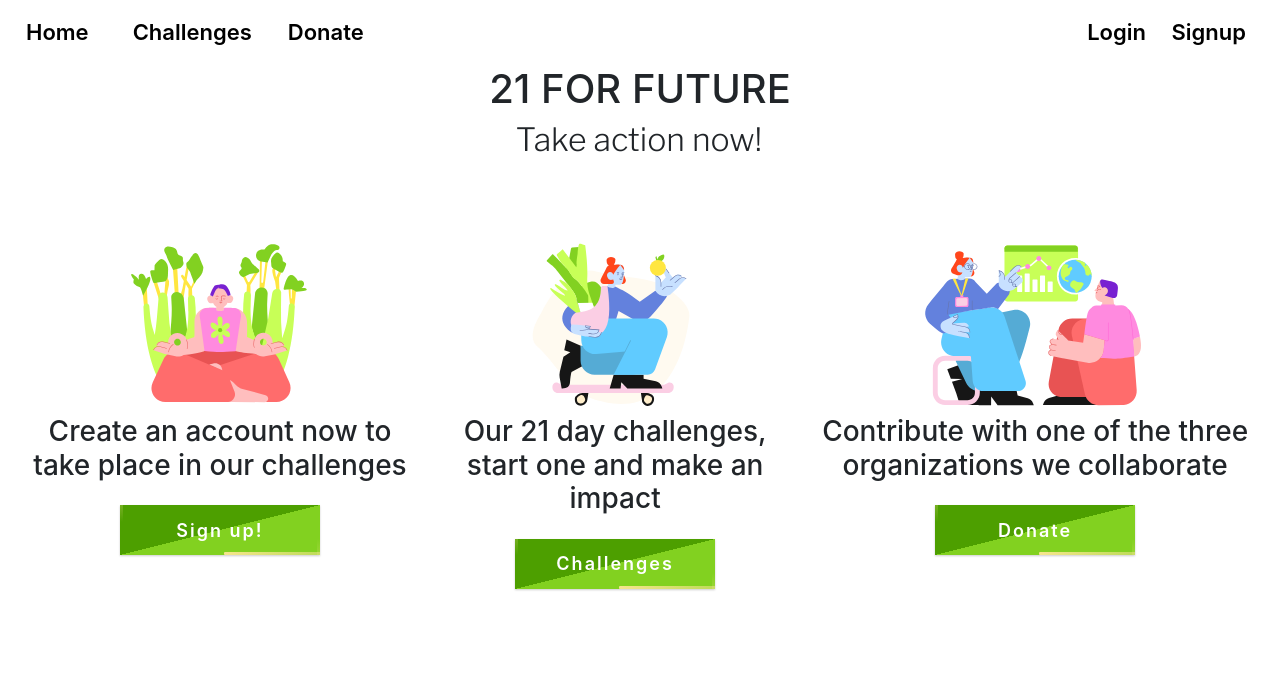
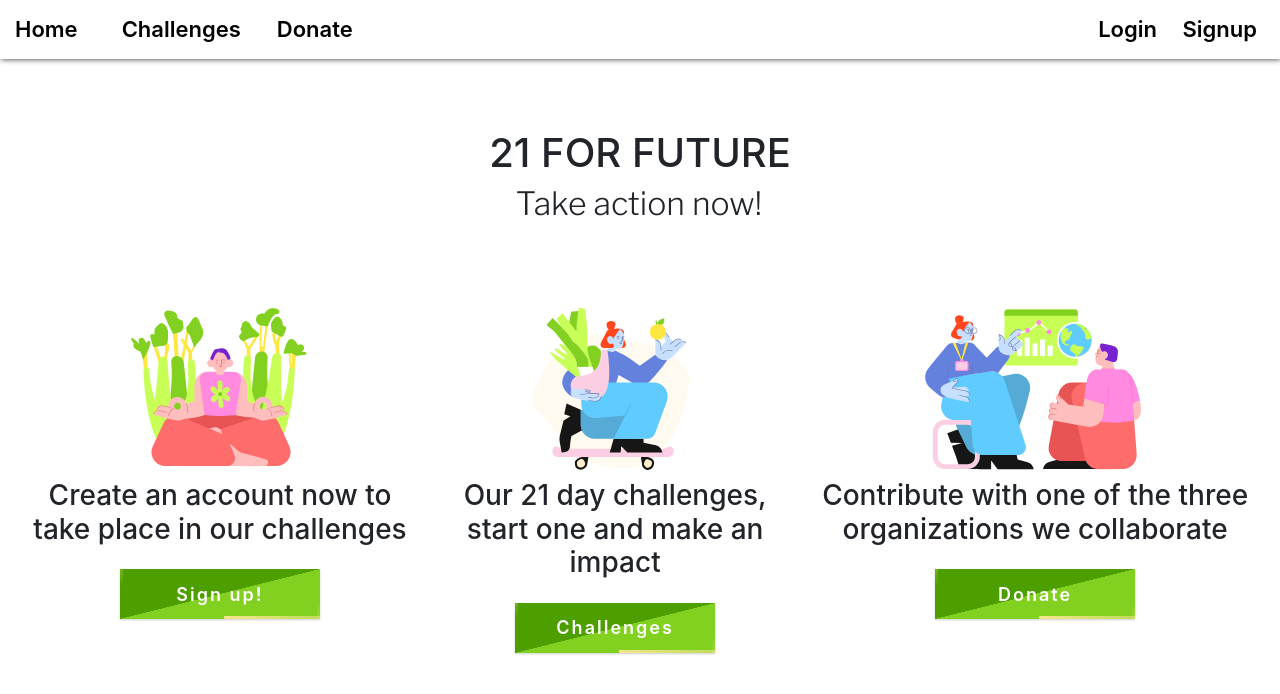
Before and after one commit to Rumas97/21-For-Future-client, a React (Create React App) app: page / in a window 1280 px wide. Shown: the top 694 px of the page. Built offline with nearby package versions, Linux system fonts and the light colour scheme; no server answers.

Commit message:
styles updated

```diff
--- a/src/component/Homepage.css
+++ b/src/component/Homepage.css
@@ -143,15 +143,15 @@ form {
     }
 }
 
-/* .newButtonOne:hover{
-    transition: all .5s;
-    transform: rotate(-3deg) scale(1.1);
+ .newButtonOne:hover{
+    /* transition: all .5s;
+    transform: rotate(-3deg) scale(1.1); */
     box-shadow: 0px 3px 5px rgba(0,0,0,.4);
     color: black
-} */
-/* .newButtonOne:hover span{
+}
+ .newButtonOne:hover span{
     animation-play-state: paused;
-} */
+}
 
 
 .wrapper {
--- a/src/component/Navbar.css
+++ b/src/component/Navbar.css
@@ -10,6 +10,9 @@ body{
 
 .navbar{
     background-color:white;
+    padding:5px;
+    box-shadow: 1px 1px 5px 0 rgb(102, 100, 100);
+    margin-bottom: 70px;
 }
 
 .navbar-links{
@@ -21,6 +24,13 @@ body{
 }
 
 
+.heading{
+    box-sizing: border-box;
+    background-color:#ffffff;
+    padding:10px;
+    /* box-shadow: 1px 1px 5px 0 rgb(102, 100, 100); */
+}
+
 
 .navbar-links:hover{
     color: #4d9f00 !important
--- a/src/component/Navbar.js
+++ b/src/component/Navbar.js
@@ -9,7 +9,7 @@ function NavigationBar(props){
   const{onLogout}=props
   const {user} = props
   return(
-    <Navbar collapseOnSelect expand="lg" className="navbar" >
+    <Navbar  collapseOnSelect expand="lg" className="navbar" >
     <Navbar.Brand> <Link className="navbar-links" to="/"> Home </Link> </Navbar.Brand>
     <Navbar.Toggle aria-controls="responsive-navbar-nav" />
     <Navbar.Collapse id="responsive-navbar-nav">
```
Also changed, not shown: src/otherImages/dairy-free.png (added).
